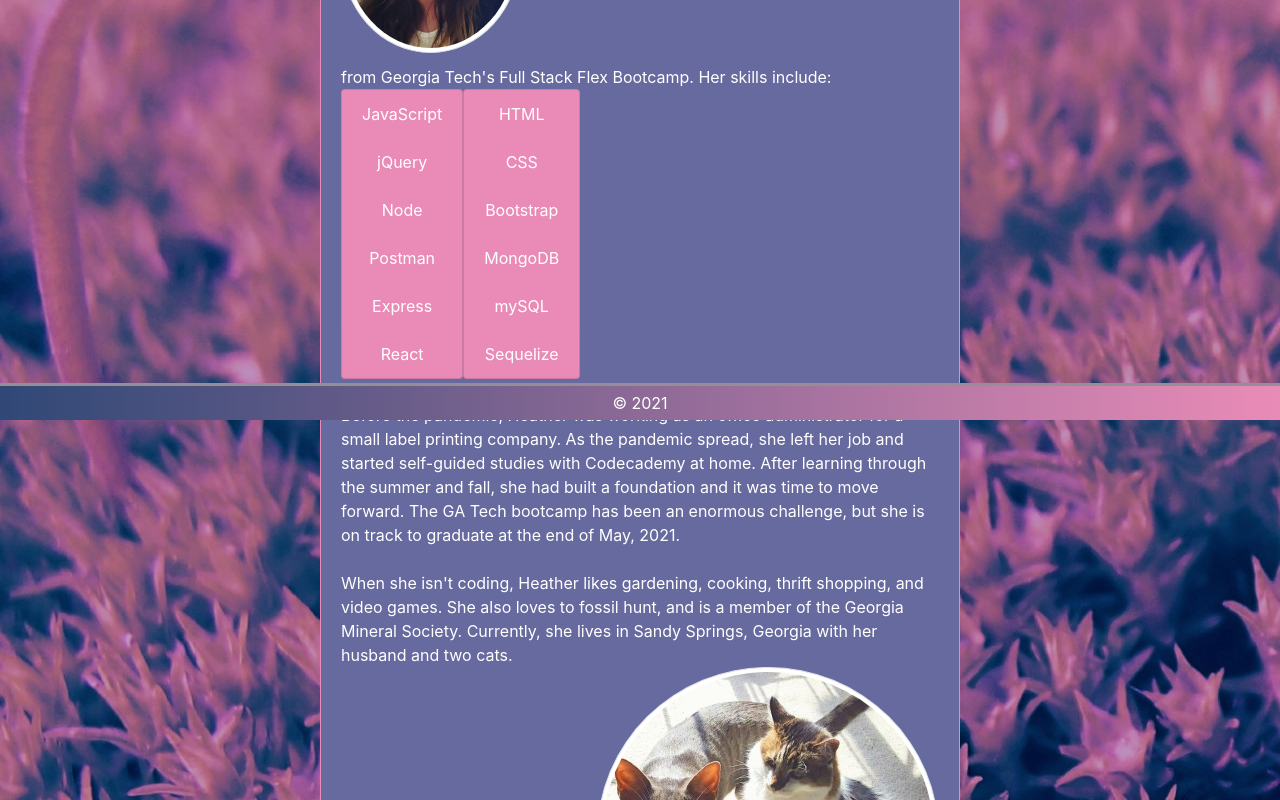
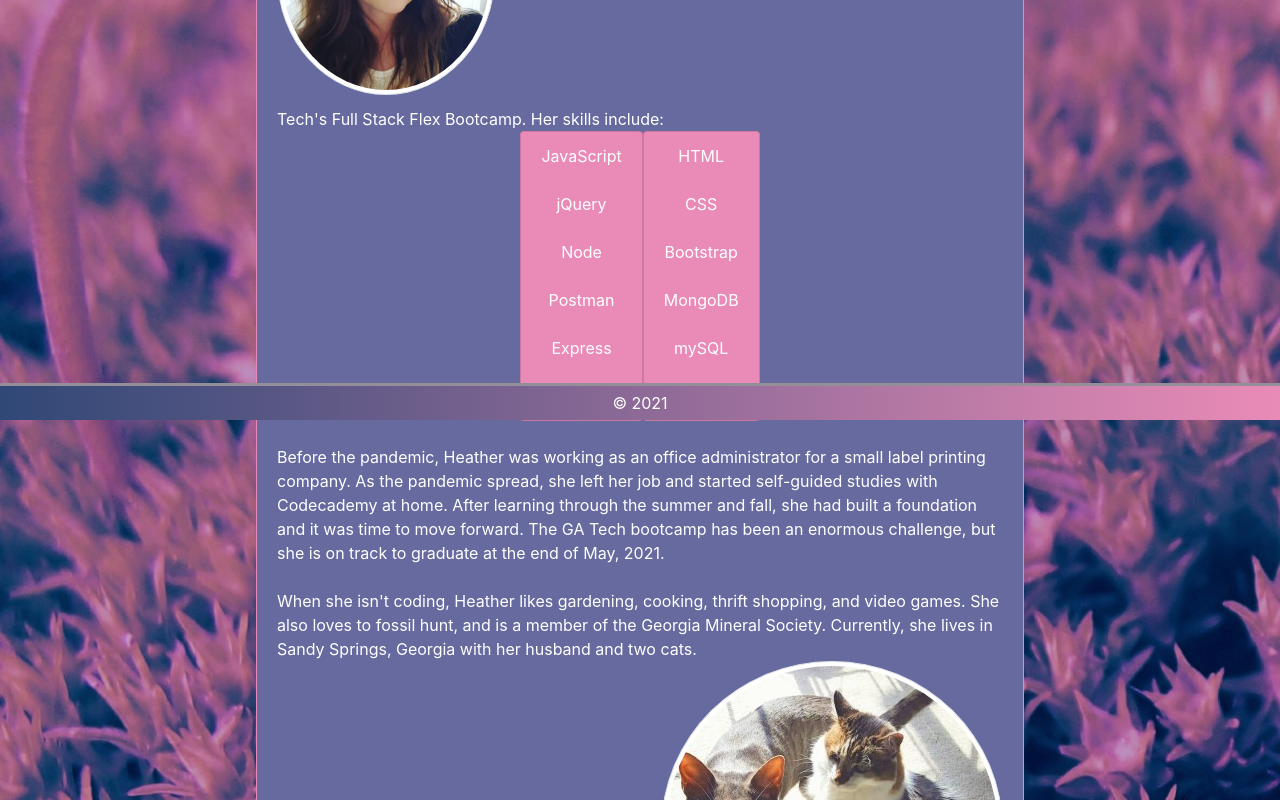
Before and after one commit to sorengrey/portfolio-in-react, a React (Create React App) app: page / in a window 1280 px wide. Shown: the part 380-1180 px from the top of the page. Built offline with nearby package versions, Linux system fonts and the light colour scheme.

Commit message:
Changes to CSS on Home

```diff
--- a/src/pages/Home/Home.css
+++ b/src/pages/Home/Home.css
@@ -24,7 +24,7 @@ body {
   padding-bottom: 30px;
   border-radius: 5px;
   border: solid 1px #ea8bb7;
-  width: 50%;
+  width: 60%;
 }
 
 /* About Me Text on Home */
--- a/src/pages/Home/Home.js
+++ b/src/pages/Home/Home.js
@@ -13,7 +13,7 @@ function Home() {
 
       <div className="container mb-4" id="aboutme">
         <div className="row justify-content-center">
-          <div className="col-sm-12">
+          <div className="col-md-12">
             <img
               src={biopic}
               className="img-thumbnail float-start"
@@ -21,15 +21,15 @@ function Home() {
               alt="Heather Smith"
             />
 
-            {/* <p> */}
+
               <em>
                 <b>Heather Smith </b>
               </em>
               is a developer about to graduate from Georgia Tech's Full Stack
               Flex Bootcamp. Her skills include:
-            {/* </p> */}
 
 
+<center>
             <div id="skill-list">
               <ul className="list-group d-inline-flex">
                 <li className="test list-group-item list-group-item-action text-center">
@@ -74,9 +74,10 @@ function Home() {
               </ul>
 
             </div>
+            </center>
 
             <br />
-            <p>
+
               Before the pandemic, Heather was working as an office
               administrator for a small label printing company. As the pandemic
               spread, she left her job and started self-guided studies with
@@ -97,7 +98,7 @@ function Home() {
                 alt="Bun and Mia, two cats"
               />
               <br />
-            </p>
+
           </div>
         </div>
       </div>
```
